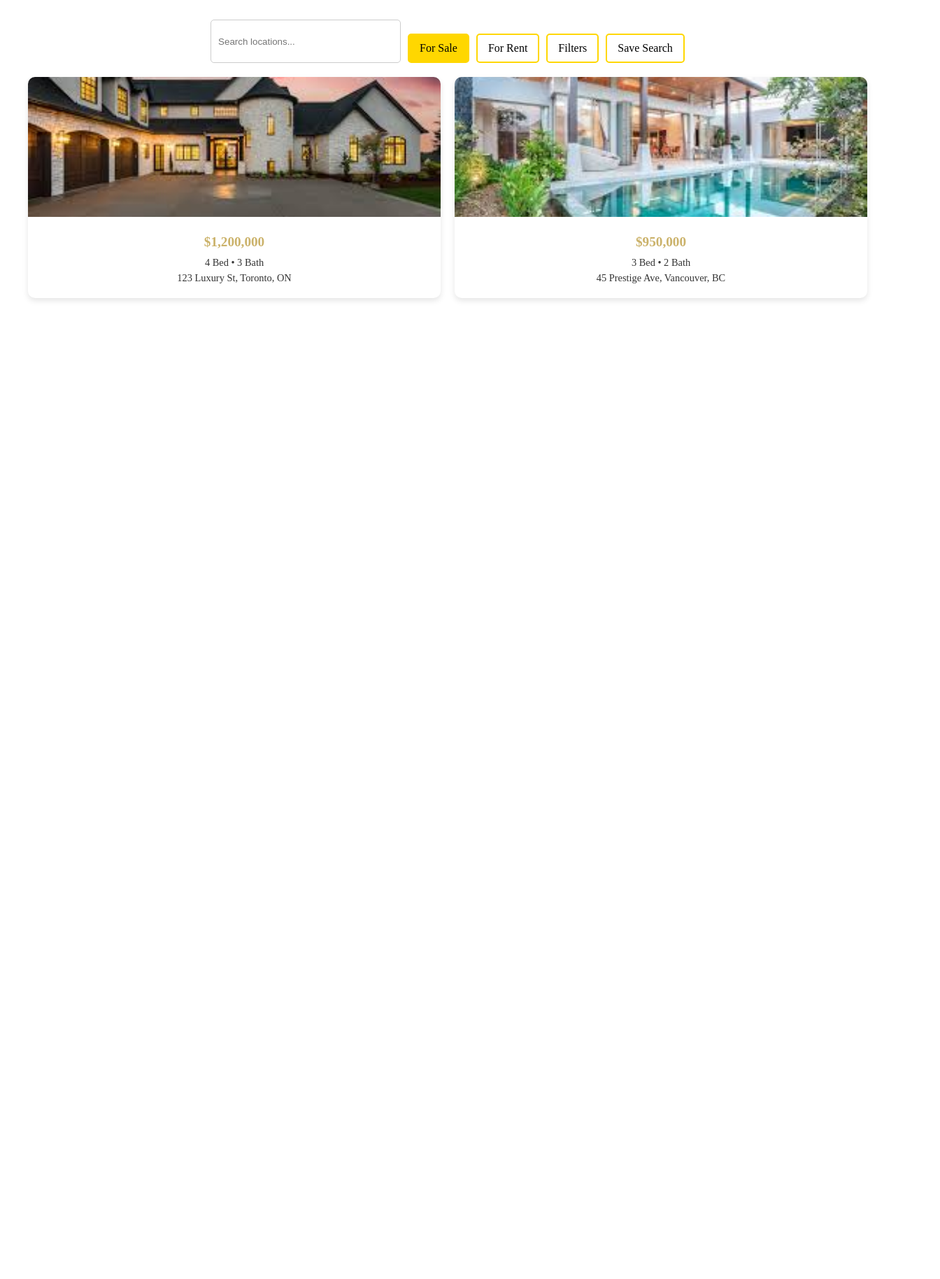
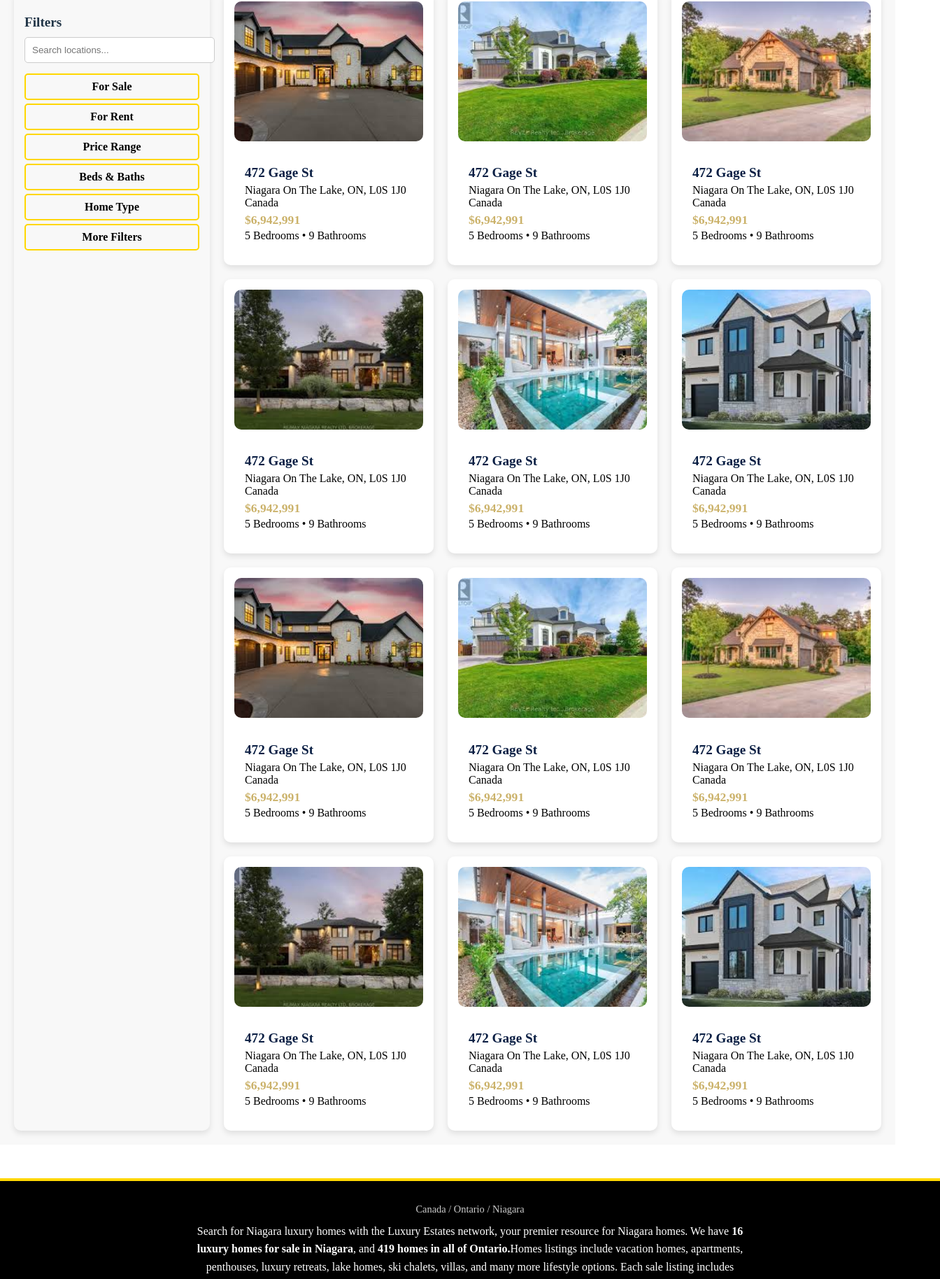
Before and after one commit to RogerLi-COSC/3P94, a React (Vite) app in the folder my-app/: page /search in a window 1280 px wide. Shown: the part 173-2001 px from the top of the page at 70% size, 1344 px wide, since content can reach past the window. Before the commit the page ends 800 px from the top, so only its background shows below. Built offline with nearby package versions, Linux system fonts and the light colour scheme.

Commit message:
Footer and changes
good shit

```diff
--- a/my-app/src/App.jsx
+++ b/my-app/src/App.jsx
@@ -6,6 +6,7 @@ import Search from "./page/Search.jsx";
 import Agents from "./page/Agents.jsx";
 import Messages from "./page/Messages.jsx";
 import Profile from "./page/Profile.jsx";
+import Footer from "./components/Footer.jsx";
 
 function App() {
   return (
@@ -18,6 +19,7 @@ function App() {
         <Route path="/messages" element={<Messages />} />
         <Route path="/profile" element={<Profile />} />
       </Routes>
+      <Footer />
     </div>
   );
 }
--- /dev/null
+++ b/my-app/src/components/Footer.jsx
@@ -0,0 +1,34 @@
+import React from "react";
+import "../styling/Footer.css";
+
+export default function Footer() {
+  return (
+    <footer className="footer">
+      {/* Breadcrumb Navigation */}
+      <div className="breadcrumb">
+        <span>Canada</span> / <span>Ontario</span> / <span>Niagara</span>
+      </div>
+
+      {/* Main Text */}
+      <p className="footer-description">
+        Search for Niagara luxury homes with the Luxury Estates network, your premier resource for Niagara homes.
+        We have <strong>16 luxury homes for sale in Niagara</strong>, and <strong>419 homes in all of Ontario.</strong>
+        Homes listings include vacation homes, apartments, penthouses, luxury retreats, lake homes, ski chalets, villas, and
+        many more lifestyle options. Each sale listing includes detailed descriptions, photos, amenities, and neighborhood information for Niagara.
+      </p>
+
+      {/* Popular City Searches */}
+      <h3 className="footer-title">Popular City Searches</h3>
+      <p className="footer-subtext">Find homes in these popular cities</p>
+
+      <div className="city-links">
+        <span>New York</span>
+        <span>Miami</span>
+        <span>Washington</span>
+        <span>Sydney</span>
+        <span>London</span>
+        <span>Los Angeles</span>
+      </div>
+    </footer>
+  );
+}
--- a/my-app/src/page/Search.jsx
+++ b/my-app/src/page/Search.jsx
@@ -1,89 +1,105 @@
 import React, { useState } from "react";
 import "../styling/ProductListings.css";
-
+import PropertyCard from "../components/PropertyCard.jsx";
 
 const PropertyListings = () => {
-  const [filters, setFilters] = useState({ search: "", type: "For Sale" });
-  const [properties, setProperties] = useState([
-    {
-      id: 1,
-      image: "/Images/house1.jpg",
-      price: "$1,200,000",
-      bed: 4,
-      bath: 3,
-      address: "123 Luxury St, Toronto, ON",
-      type: "For Sale",
-    },
-    {
-      id: 2,
-      image: "/Images/house3.jpg",
-      price: "$950,000",
-      bed: 3,
-      bath: 2,
-      address: "45 Prestige Ave, Vancouver, BC",
-      type: "For Sale",
-    },
-    {
-      id: 3,
-      image: "h/Images/house6.jpg",
-      price: "$3,500,000",
-      bed: 5,
-      bath: 4,
-      address: "77 Skyview, Montreal, QC",
-      type: "For Rent",
-    },
-  ]);
-
-  const handleSearchChange = (e) => {
-    setFilters({ ...filters, search: e.target.value });
-  };
-
-  const handleTypeChange = (type) => {
-    setFilters({ ...filters, type });
-  };
-
-  const filteredProperties = properties.filter(
-    (property) =>
-      property.type === filters.type &&
-      property.address.toLowerCase().includes(filters.search.toLowerCase())
-  );
-
     return (
-    <div className="property-listings-container">
-      <div className="filter-bar">
-        <input
-          type="text"
-          placeholder="Search locations..."
-          value={filters.search}
-          onChange={handleSearchChange}
+      <div className="search-page">
+        <div className="filters-container">
+          <h3>Filters</h3>
+          <input type="text" placeholder="Search locations..." className="search-input" />
+          <button className="filter-btn">For Sale</button>
+          <button className="filter-btn">For Rent</button>
+          <button className="filter-btn">Price Range</button>
+          <button className="filter-btn">Beds & Baths</button>
+          <button className="filter-btn">Home Type</button>
+          <button className="filter-btn">More Filters</button>
+        </div>
+        <div className="property-listings">
+          <PropertyCard
+                        image="/Images/house1.jpg"
+                        title="472 Gage St"
+                        location="Niagara On The Lake, ON, L0S 1J0 Canada"
+                        price="$6,942,991"
+                        details="5 Bedrooms • 9 Bathrooms"
                       />
-        <button
-          className={filters.type === "For Sale" ? "active" : ""}
-          onClick={() => handleTypeChange("For Sale")}
-        >
-          For Sale
-        </button>
-        <button
-          className={filters.type === "For Rent" ? "active" : ""}
-          onClick={() => handleTypeChange("For Rent")}
-        >
-          For Rent
-        </button>
-        <button>Filters</button>
-        <button>Save Search</button>
-      </div>
-
-      <div className="property-grid">
-        {filteredProperties.map((property) => (
-          <div key={property.id} className="property-card">
-            <img src={property.image} alt="Property" />
-            <div className="property-info">
-              <h3>{property.price}</h3>
-              <p>{property.bed} Bed • {property.bath} Bath</p>
-              <p>{property.address}</p>
-            </div>
-          </div>
-        ))}
+            <PropertyCard
+                          image="/Images/house6.jpg"
+                          title="472 Gage St"
+                          location="Niagara On The Lake, ON, L0S 1J0 Canada"
+                          price="$6,942,991"
+                          details="5 Bedrooms • 9 Bathrooms"
+                        />
+            <PropertyCard
+                          image="/Images/house5.jpg"
+                          title="472 Gage St"
+                          location="Niagara On The Lake, ON, L0S 1J0 Canada"
+                          price="$6,942,991"
+                          details="5 Bedrooms • 9 Bathrooms"
+                        />
+            <PropertyCard
+                        image="/Images/house4.jpg"
+                        title="472 Gage St"
+                        location="Niagara On The Lake, ON, L0S 1J0 Canada"
+                        price="$6,942,991"
+                        details="5 Bedrooms • 9 Bathrooms"
+                      />
+            <PropertyCard
+                          image="/Images/house3.jpg"
+                          title="472 Gage St"
+                          location="Niagara On The Lake, ON, L0S 1J0 Canada"
+                          price="$6,942,991"
+                          details="5 Bedrooms • 9 Bathrooms"
+                        />
+            <PropertyCard
+                          image="/Images/house2.jpg"
+                          title="472 Gage St"
+                          location="Niagara On The Lake, ON, L0S 1J0 Canada"
+                          price="$6,942,991"
+                          details="5 Bedrooms • 9 Bathrooms"
+                        />
+            <PropertyCard
+                        image="/Images/house1.jpg"
+                        title="472 Gage St"
+                        location="Niagara On The Lake, ON, L0S 1J0 Canada"
+                        price="$6,942,991"
+                        details="5 Bedrooms • 9 Bathrooms"
+                      />
+            <PropertyCard
+                          image="/Images/house6.jpg"
+                          title="472 Gage St"
+                          location="Niagara On The Lake, ON, L0S 1J0 Canada"
+                          price="$6,942,991"
+                          details="5 Bedrooms • 9 Bathrooms"
+                        />
+            <PropertyCard
+                          image="/Images/house5.jpg"
+                          title="472 Gage St"
+                          location="Niagara On The Lake, ON, L0S 1J0 Canada"
+                          price="$6,942,991"
+                          details="5 Bedrooms • 9 Bathrooms"
+                        />
+            <PropertyCard
+                        image="/Images/house4.jpg"
+                        title="472 Gage St"
+                        location="Niagara On The Lake, ON, L0S 1J0 Canada"
+                        price="$6,942,991"
+                        details="5 Bedrooms • 9 Bathrooms"
+                      />
+            <PropertyCard
+                          image="/Images/house3.jpg"
+                          title="472 Gage St"
+                          location="Niagara On The Lake, ON, L0S 1J0 Canada"
+                          price="$6,942,991"
+                          details="5 Bedrooms • 9 Bathrooms"
+                        />
+            <PropertyCard
+                          image="/Images/house2.jpg"
+                          title="472 Gage St"
+                          location="Niagara On The Lake, ON, L0S 1J0 Canada"
+                          price="$6,942,991"
+                          details="5 Bedrooms • 9 Bathrooms"
+                        />
         </div>
       </div>
     );
--- /dev/null
+++ b/my-app/src/styling/Footer.css
@@ -0,0 +1,52 @@
+.footer {
+    background-color: black; /* Black Background */
+    color: white; /* White Text */
+    padding: 2rem;
+    text-align: center;
+    position: relative;
+    width: 100%;
+    margin-top: 3rem;
+    border-top: 4px solid gold; /* Gold Line at the Top */
+  }
+
+  .breadcrumb {
+    font-size: 0.9rem;
+    color: #ccc; /* Lighter grey for breadcrumbs */
+    margin-bottom: 10px;
+  }
+
+  .footer-description {
+    max-width: 800px;
+    margin: 0 auto;
+    font-size: 1rem;
+    line-height: 1.6;
+  }
+
+  .footer-title {
+    font-size: 1.5rem;
+    font-weight: bold;
+    margin-top: 1.5rem;
+  }
+
+  .footer-subtext {
+    font-size: 1rem;
+    color: #aaa;
+    margin-bottom: 1rem;
+  }
+
+  .city-links {
+    display: flex;
+    justify-content: center;
+    gap: 1.5rem;
+    flex-wrap: wrap;
+    font-size: 1.1rem;
+  }
+
+  .city-links span {
+    cursor: pointer;
+    transition: color 0.3s;
+  }
+
+  .city-links span:hover {
+    color: gold;
+  }
--- a/my-app/src/styling/ProductListings.css
+++ b/my-app/src/styling/ProductListings.css
@@ -1,89 +1,87 @@
-.property-listings-container {
+/* Property Listings Page */
+.search-page {
+  display: flex;
+  gap: 20px;
   padding: 20px;
-  max-width: 1200px;
-  margin: auto;
+  padding-top: 10rem; /* Increased padding to prevent smothering */
+  background-color: #f8f8f8;
+  padding-left: 20px;
+  padding-right: 20px;
 }
 
-.filter-bar {
-  display: flex;
-  gap: 10px;
-  justify-content: center;
-  margin-bottom: 20px;
+/* Sidebar Filters */
+.filters-container {
+  width: 250px;
+  background: #f8f8f8;
+  padding: 15px;
+  border-radius: 10px;
+  box-shadow: 0 4px 8px rgba(0, 0, 0, 0.1);
 }
 
-.filter-bar input {
-  padding: 10px;
-  border-radius: 5px;
-  border: 1px solid #ccc;
-  width: 250px;
+.filters-container h3 {
+  font-size: 1.2rem;
+  margin-bottom: 10px;
 }
 
-.filter-bar button {
-  padding: 10px 15px;
-  border: 2px solid gold;
-  background-color: transparent;
-  color: black;
+.search-input {
+  width: 100%;
+  padding: 10px;
+  margin-bottom: 10px;
+  border: 1px solid #ccc;
   border-radius: 5px;
-  cursor: pointer;
-  transition: 0.3s;
 }
 
-.filter-bar button.active {
-  background-color: gold;
+.filter-btn {
+  display: block;
+  width: 100%;
+  padding: 8px;
+  margin: 5px 0;
+  border: 2px solid gold;
+  background: transparent;
+  color: black;
+  font-weight: bold;
+  cursor: pointer;
+  border-radius: 5px;
+  transition: background 0.3s;
+}
+
+.filter-btn:hover {
+  background: gold;
   color: black;
 }
 
-.property-grid {
+/* Property Listings Grid */
+.property-listings {
+  flex: 1;
   display: grid;
-  grid-template-columns: repeat(auto-fit, minmax(280px, 1fr));
+  grid-template-columns: repeat(auto-fill, minmax(300px, 1fr));
   gap: 20px;
 }
 
 .property-card {
   background: white;
   border-radius: 10px;
+  padding: 15px;
   box-shadow: 0 4px 8px rgba(0, 0, 0, 0.1);
-  overflow: hidden;
-  transition: transform 0.3s ease-in-out;
+  transition: transform 0.3s;
 }
 
 .property-card:hover {
-  transform: scale(1.02);
+  transform: scale(1.03);
 }
 
 .property-card img {
   width: 100%;
-  height: 200px;
-  object-fit: cover;
+  border-radius: 10px;
 }
 
-.property-info {
-  padding: 15px;
-  text-align: center;
+.property-card h2 {
+  font-size: 1.2rem;
+  color: gold;
+  margin-top: 10px;
 }
 
-.property-info h3 {
-  margin: 10px 0;
-  color: #cbb26a;
+.property-card p {
+  color: black;
+  font-size: 1rem;
 }
-
-.property-info p {
-  margin: 5px 0;
-  font-size: 0.9rem;
-  color: #333;
-}
-
-@media (max-width: 768px) {
-  .filter-bar {
-    flex-direction: column;
-    align-items: center;
-  }
-
-  .filter-bar input {
-    width: 100%;
-  }
-
-  .property-grid {
-    grid-template-columns: repeat(auto-fit, minmax(250px, 1fr));
-  }
-}
```
Lines whose indentation alone changed are shown as unchanged.
